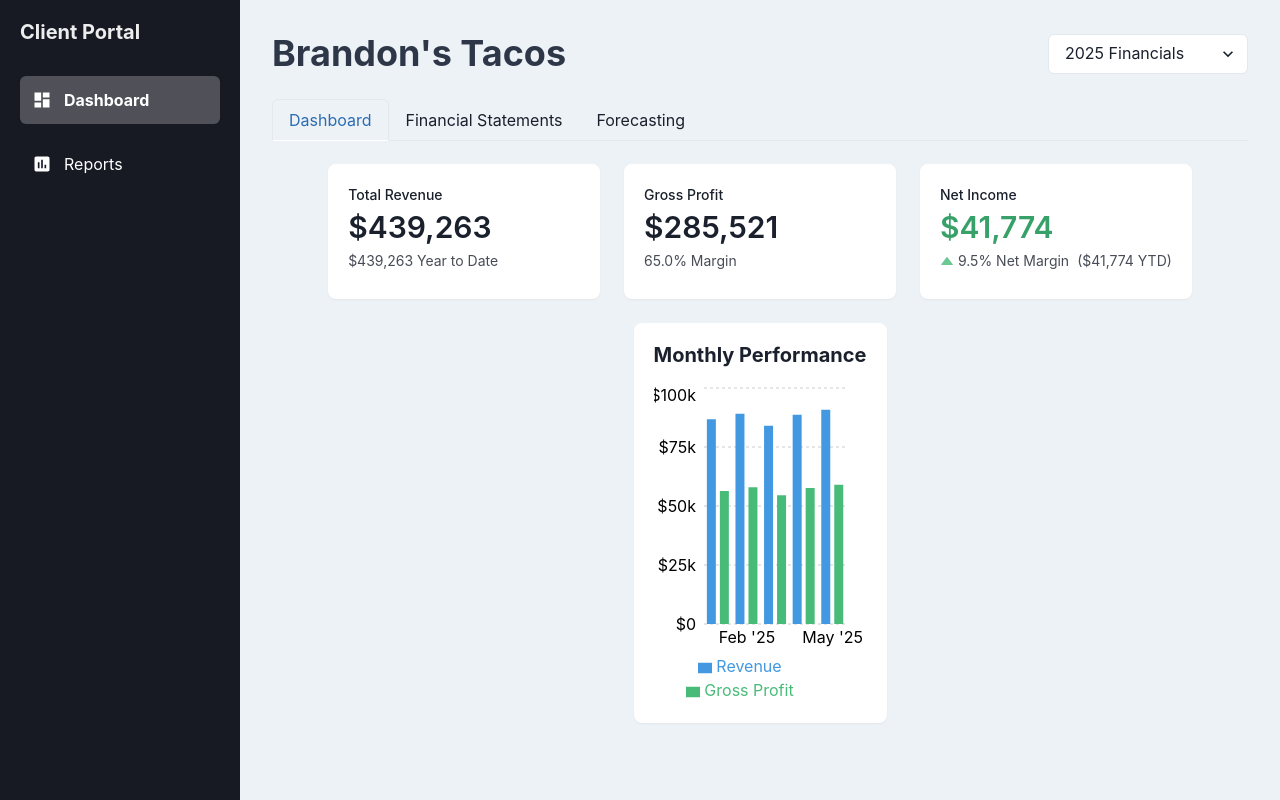
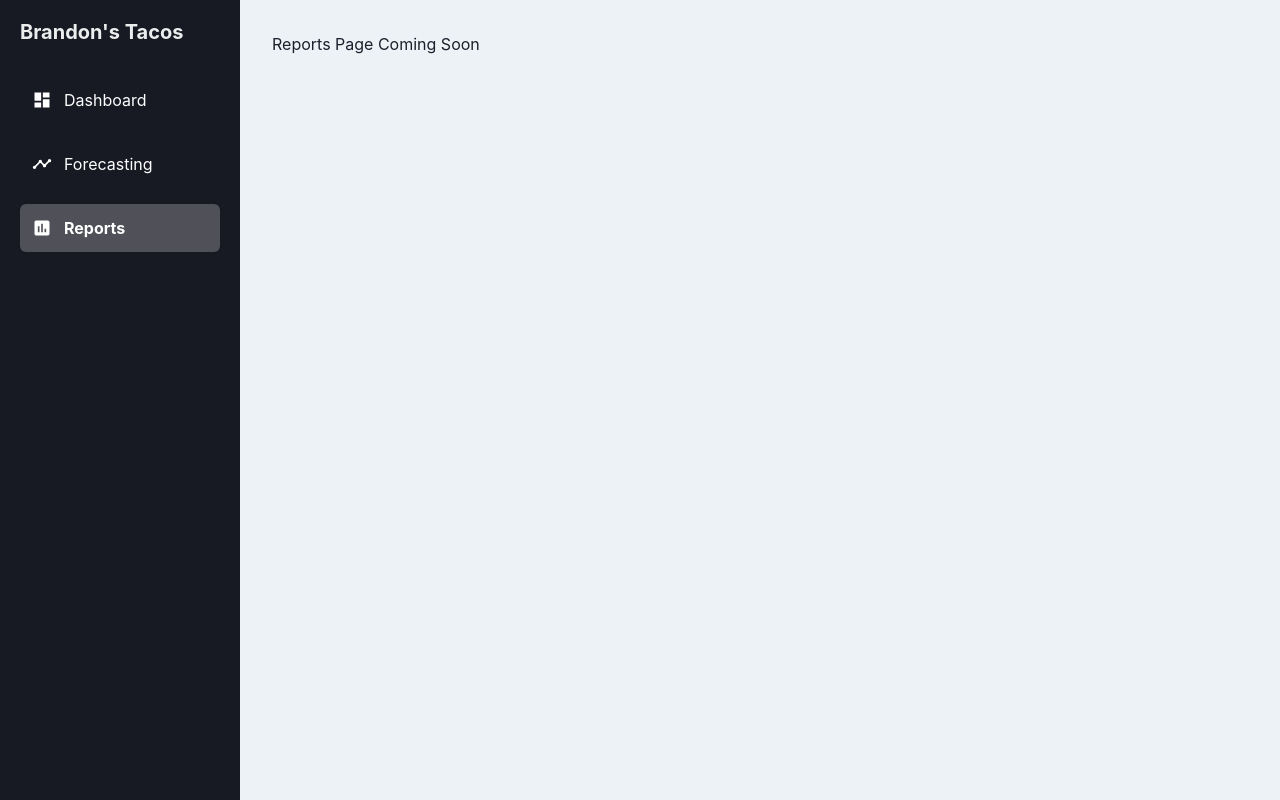
Before and after one commit to brandonli714/client-portal-mvp, a React (Create React App) app: page /reports in a window 1280 px wide. Built offline with nearby package versions, Linux system fonts and the light colour scheme.

Commit message:
feat: refactor forecast feature into its own page

```diff
--- a/package.json
+++ b/package.json
@@ -14,11 +14,13 @@
     "@types/node": "^12.20.55",
     "@types/react": "^18.3.23",
     "@types/react-dom": "^18.3.7",
+    "@types/react-router-dom": "^5.3.3",
     "@types/recharts": "^2.0.1",
     "framer-motion": "^11.18.2",
     "react": "^18.3.1",
     "react-dom": "^18.3.1",
     "react-icons": "^3.11.0",
+    "react-router-dom": "^7.6.2",
     "react-scripts": "5.0.1",
     "recharts": "^2.15.4",
     "typescript": "^4.9.5",
--- a/src/App.tsx
+++ b/src/App.tsx
@@ -1,7 +1,9 @@
 // src/App.tsx
 import { ChakraProvider, extendTheme } from '@chakra-ui/react';
+import { BrowserRouter as Router, Routes, Route } from 'react-router-dom';
 import { DashboardLayout } from './components/layout/DashboardLayout';
 import { DashboardPage } from './pages/Dashboard';
+import { ForecastingPage } from './pages/Forecasting';
 
 const theme = extendTheme({
   styles: {
@@ -15,8 +17,14 @@ const theme = extendTheme({
 
 export const App = () => (
   <ChakraProvider theme={theme}>
-    <DashboardLayout>
-      <DashboardPage />
-    </DashboardLayout>
+    <Router>
+      <DashboardLayout>
+        <Routes>
+          <Route path="/" element={<DashboardPage />} />
+          <Route path="/forecasting" element={<ForecastingPage />} />
+          <Route path="/reports" element={<div>Reports Page Coming Soon</div>} />
+        </Routes>
+      </DashboardLayout>
+    </Router>
   </ChakraProvider>
 );
--- a/src/components/MonthlyChart.tsx
+++ b/src/components/MonthlyChart.tsx
@@ -1,7 +1,7 @@
 // src/components/MonthlyChart.tsx
 import React from 'react';
 import { Box, Heading } from '@chakra-ui/react';
-import { BarChart, Bar, XAxis, YAxis, CartesianGrid, Tooltip, Legend, ResponsiveContainer } from 'recharts';
+import { BarChart, Bar, XAxis, YAxis, CartesianGrid, Tooltip, Legend, ResponsiveContainer, ReferenceLine } from 'recharts';
 import { ChartableData } from '../types';
 
 interface MonthlyChartProps {
@@ -10,7 +10,7 @@ interface MonthlyChartProps {
 }
 
 const formatCurrencyForAxis = (value: number) => {
-    if (value >= 1000) {
+    if (Math.abs(value) >= 1000) {
         return `$${(value / 1000).toFixed(0)}k`;
     }
     return `$${value}`;
@@ -27,10 +27,10 @@ export const MonthlyChart: React.FC<MonthlyChartProps> = ({ data, isForecast })
     }
     if (item.type === 'actual') {
       monthData['Actual Revenue'] = item.revenue;
-      monthData['Actual Gross Profit'] = item.grossProfit;
+      monthData['Actual Net Income'] = item.netIncome;
     } else {
       monthData['Forecast Revenue'] = item.revenue;
-      monthData['Forecast Gross Profit'] = item.grossProfit;
+      monthData['Forecast Net Income'] = item.netIncome;
     }
     return acc;
   }, [] as any[]);
@@ -48,14 +48,24 @@ export const MonthlyChart: React.FC<MonthlyChartProps> = ({ data, isForecast })
                 <XAxis dataKey="month" stroke="gray.500" />
                 <YAxis stroke="gray.500" tickFormatter={formatCurrencyForAxis} />
                 <Tooltip
-                    formatter={(value: number) => new Intl.NumberFormat('en-US', { style: 'currency', currency: 'USD' }).format(value)}
+                    formatter={(value: number, name: string) => {
+                        const formattedValue = new Intl.NumberFormat('en-US', { style: 'currency', currency: 'USD' }).format(value);
+                        if (name === 'Actual Net Income' || name === 'Forecast Net Income') {
+                            return [formattedValue, 'Net Income'];
+                        }
+                        if (name === 'Actual Revenue' || name === 'Forecast Revenue') {
+                            return [formattedValue, 'Revenue'];
+                        }
+                        return [formattedValue, name];
+                    }}
                     cursor={{fill: 'rgba(230, 230, 230, 0.5)'}}
                 />
                 <Legend />
-                <Bar dataKey="Actual Revenue" fill={isForecast ? "#CBD5E0" : "#4299E1"} name="Revenue" />
-                <Bar dataKey="Actual Gross Profit" fill={isForecast ? "#A0AEC0" : "#48BB78"} name="Gross Profit" />
+                <ReferenceLine y={0} stroke="#000" strokeWidth={1} />
+                <Bar dataKey="Actual Revenue" fill={isForecast ? "#a0aec0" : "#4299E1"} name="Revenue" />
+                <Bar dataKey="Actual Net Income" fill={isForecast ? "#BEE3F8" : "#48BB78"} name="Net Income" />
                 {isForecast && <Bar dataKey="Forecast Revenue" fill="#4299E1" name="Forecast Revenue" />}
-                {isForecast && <Bar dataKey="Forecast Gross Profit" fill="#48BB78" name="Forecast Gross Profit"/>}
+                {isForecast && <Bar dataKey="Forecast Net Income" fill="#48BB78" name="Forecast Net Income"/>}
             </BarChart>
         </ResponsiveContainer>
     </Box>
--- a/src/components/layout/DashboardLayout.tsx
+++ b/src/components/layout/DashboardLayout.tsx
@@ -11,8 +11,12 @@ export const DashboardLayout: React.FC<DashboardLayoutProps> = ({ children }) =>
   return (
     <Box>
       <Sidebar />
+      {/* This outer box creates the fixed margin for the sidebar */}
       <Box ml="240px" p="8">
-        {children}
+        {/* This inner box safely centers the content with a max-width */}
+        <Box maxW="1600px" mx="auto">
+          {children}
+        </Box>
       </Box>
     </Box>
   );
--- a/src/components/layout/Sidebar.tsx
+++ b/src/components/layout/Sidebar.tsx
@@ -1,7 +1,30 @@
 // src/components/layout/Sidebar.tsx
 import React from 'react';
 import { Box, VStack, Heading, Link, Icon } from '@chakra-ui/react';
-import { MdDashboard, MdAssessment } from 'react-icons/md';
+import { MdDashboard, MdAssessment, MdTimeline } from 'react-icons/md';
+import { NavLink } from 'react-router-dom';
+
+const activeLinkStyle = {
+  bg: 'whiteAlpha.400',
+  fontWeight: 'bold',
+};
+
+const NavItem = ({ to, icon, children }: { to: string; icon: React.ElementType; children: React.ReactNode }) => (
+    <Link
+        as={NavLink}
+        to={to}
+        p={3}
+        borderRadius="md"
+        display="flex"
+        alignItems="center"
+        _hover={{ bg: 'whiteAlpha.200' }}
+        _activeLink={activeLinkStyle}
+    >
+        <Icon as={icon} mr={3} w={5} h={5} />
+        {children}
+    </Link>
+);
+
 
 export const Sidebar = () => {
   return (
@@ -18,32 +41,12 @@ export const Sidebar = () => {
     >
       <VStack align="stretch" spacing={8}>
         <Heading as="h1" size="md" color="whiteAlpha.900">
-          Client Portal
+          Brandon's Tacos
         </Heading>
         <VStack align="stretch" spacing={4}>
-          <Link
-            href="#"
-            bg="whiteAlpha.400"
-            p={3}
-            borderRadius="md"
-            fontWeight="bold"
-            display="flex"
-            alignItems="center"
-          >
-            <Icon as={MdDashboard} mr={3} w={5} h={5} />
-            Dashboard
-          </Link>
-          <Link
-            href="#"
-            p={3}
-            borderRadius="md"
-            _hover={{ bg: 'whiteAlpha.200' }}
-            display="flex"
-            alignItems="center"
-          >
-            <Icon as={MdAssessment} mr={3} w={5} h={5} />
-            Reports
-          </Link>
+            <NavItem to="/" icon={MdDashboard}>Dashboard</NavItem>
+            <NavItem to="/forecasting" icon={MdTimeline}>Forecasting</NavItem>
+            <NavItem to="/reports" icon={MdAssessment}>Reports</NavItem>
         </VStack>
       </VStack>
     </Box>
--- a/src/pages/Dashboard.tsx
+++ b/src/pages/Dashboard.tsx
@@ -8,24 +8,20 @@ import { generateFinancialData } from '../utils/dataGenerator';
 import { FinancialStatementTable } from '../components/FinancialStatementTable';
 import { SummaryCards } from '../components/SummaryCards';
 import { MonthlyChart } from '../components/MonthlyChart';
-import { useForecastingAI } from '../hooks/useForecasting';
-import { VarianceWaterfallChart } from '../components/VarianceWaterfallChart';
-import { AssumptionsModal } from '../components/AssumptionsModal';
 import { ChartableData } from '../types';
 import { MonthlyFinancials } from '../MonthlyFinancials';
-import { ScenarioPlanner } from '../components/ScenarioPlanner';
 
 // Generate the data once
 const allData = generateFinancialData();
 const availableYears = Array.from(new Set(allData.map(d => d.date.getFullYear()))).sort((a, b) => b - a);
 
-function transformToChartable(data: MonthlyFinancials[], type: 'actual' | 'forecast'): ChartableData[] {
+function transformToChartable(data: MonthlyFinancials[]): ChartableData[] {
   return data.map(d => ({
     date: d.date,
     revenue: d.revenue.total,
     grossProfit: d.grossProfit,
     netIncome: d.netIncome,
-    type,
+    type: 'actual', // Type is always 'actual' for this chart
     month: d.date.toLocaleString('default', { month: 'short' }) + ` '${d.date.getFullYear().toString().slice(2)}`
   }));
 }
@@ -37,74 +33,29 @@ export const DashboardPage = () => {
     return allData.filter(d => d.date.getFullYear() === selectedYear);
   }, [selectedYear]);
 
-  // The hook now only needs the base data for the selected year
-  const {
-    isModalOpen,
-    closeModal,
-    isLoading,
-    startAnalysis,
-    generatedModifications,
-    updateModification,
-    applyForecast,
-    forecastData,
-    clearForecast,
-    isPlanning
-  } = useForecastingAI(actualDataForYear);
-
-  const forecastDataForYear = useMemo(() => {
-    // The forecastData from the hook is already the complete forecast
-    if (!forecastData) return null;
-    return forecastData;
-  }, [forecastData]);
-
-  const displayData = useMemo(() => {
-    const actualChartable = transformToChartable(actualDataForYear.slice(-12), 'actual');
-    if (isPlanning && forecastDataForYear) {
-      const forecastChartable = transformToChartable(forecastDataForYear, 'forecast');
-      // Create a combined view for the chart
-      return [...actualChartable, ...forecastChartable];
-    }
-    return actualChartable;
-  }, [actualDataForYear, forecastDataForYear, isPlanning]);
-
-  const financialStatementData = useMemo(() => {
-      // If planning, show the TTM actuals plus the 12-month forecast
-      if (isPlanning && forecastDataForYear) {
-          return [...actualDataForYear.slice(-12), ...forecastDataForYear];
-      }
-      // Otherwise, just show the selected year's actuals
-      return actualDataForYear;
-  }, [actualDataForYear, forecastDataForYear, isPlanning]);
-
-  const totals = useMemo(() => {
-    const dataToUse = isPlanning && forecastDataForYear ? forecastDataForYear : actualDataForYear;
-    if (!dataToUse) return { revenue: 0, grossProfit: 0, netIncome: 0, ytdRevenue: 0, ytdNetIncome: 0 };
-
+  const actualTotals = useMemo(() => {
+    const dataToUse = actualDataForYear;
     const currentMonthIndex = new Date().getMonth();
     const isCurrentYear = selectedYear === new Date().getFullYear();
 
-    const annualTotals = (dataToUse as MonthlyFinancials[]).reduce((acc: { revenue: number, grossProfit: number, netIncome: number }, data) => {
+    return dataToUse.reduce((acc, data) => {
+      const month = data.date.getMonth();
       acc.revenue += data.revenue.total;
       acc.grossProfit += data.grossProfit;
       acc.netIncome += data.netIncome;
-        return acc;
-    }, { revenue: 0, grossProfit: 0, netIncome: 0 });
-
-
-    const ytdTotals = actualDataForYear.reduce((acc, data) => {
-        const month = data.date.getMonth();
       if (isCurrentYear && month <= currentMonthIndex) {
           acc.ytdRevenue += data.revenue.total;
           acc.ytdNetIncome += data.netIncome;
       }
       return acc;
-    }, { ytdRevenue: 0, ytdNetIncome: 0 });
+    }, { revenue: 0, grossProfit: 0, netIncome: 0, ytdRevenue: 0, ytdNetIncome: 0 });
+  }, [actualDataForYear, selectedYear]);
 
-    return { ...annualTotals, ...ytdTotals };
-  }, [actualDataForYear, forecastDataForYear, isPlanning, selectedYear]);
+  const actualDisplayData = useMemo(() => {
+    return transformToChartable(actualDataForYear.slice(-12));
+  }, [actualDataForYear]);
 
   return (
-    <>
     <VStack spacing={6} align="stretch">
       <Flex justifyContent="space-between" alignItems="center">
         <Heading as="h2" size="xl" color="gray.700">Brandon's Tacos</Heading>
@@ -113,7 +64,6 @@ export const DashboardPage = () => {
           value={selectedYear}
           onChange={(e) => setSelectedYear(parseInt(e.target.value, 10))}
           bg="white"
-            visibility={isPlanning ? 'hidden' : 'visible'} // Hide when forecasting
         >
           {availableYears.map(year => <option key={year} value={year}>{year} Financials</option>)}
         </Select>
@@ -123,47 +73,26 @@ export const DashboardPage = () => {
         <TabList>
           <Tab>Dashboard</Tab>
           <Tab>Financial Statements</Tab>
-            <Tab>Forecasting</Tab>
         </TabList>
         <TabPanels>
           <TabPanel p={0} pt={6}>
-              <VStack spacing={6}>
+            <VStack spacing={6} align="stretch">
               <SummaryCards
-                  totalRevenue={totals.revenue}
-                  totalGrossProfit={totals.grossProfit}
-                  netIncome={totals.netIncome}
-                  ytdRevenue={totals.ytdRevenue}
-                  ytdNetIncome={totals.ytdNetIncome}
-                  isForecast={isPlanning}
+                totalRevenue={actualTotals.revenue}
+                totalGrossProfit={actualTotals.grossProfit}
+                netIncome={actualTotals.netIncome}
+                ytdRevenue={actualTotals.ytdRevenue}
+                ytdNetIncome={actualTotals.ytdNetIncome}
+                isForecast={false}
               />
-                {isPlanning && forecastDataForYear && (
-                  <VarianceWaterfallChart actualData={actualDataForYear.slice(-12)} forecastData={forecastDataForYear} />
-                )}
-                <MonthlyChart data={displayData} isForecast={isPlanning}/>
+              <MonthlyChart data={actualDisplayData} isForecast={false} />
             </VStack>
           </TabPanel>
           <TabPanel p={0} pt={6}>
-              <FinancialStatementTable data={financialStatementData} />
-            </TabPanel>
-            <TabPanel p={0} pt={6}>
-                 <ScenarioPlanner
-                    onAnalyze={startAnalysis}
-                    onClear={clearForecast}
-                    isPlanning={isPlanning}
-                />
+            <FinancialStatementTable data={actualDataForYear} />
           </TabPanel>
         </TabPanels>
       </Tabs>
     </VStack>
-
-      <AssumptionsModal
-        isOpen={isModalOpen}
-        onClose={closeModal}
-        isLoading={isLoading}
-        assumptions={generatedModifications}
-        onApply={applyForecast}
-        onAssumptionChange={updateModification}
-      />
-    </>
   );
 };
--- /dev/null
+++ b/src/pages/Forecasting.tsx
@@ -0,0 +1,102 @@
+// src/pages/Forecasting.tsx
+import React, { useMemo } from 'react';
+import { VStack } from '@chakra-ui/react';
+import { generateFinancialData } from '../utils/dataGenerator';
+import { SummaryCards } from '../components/SummaryCards';
+import { MonthlyChart } from '../components/MonthlyChart';
+import { useForecastingAI } from '../hooks/useForecasting';
+import { VarianceWaterfallChart } from '../components/VarianceWaterfallChart';
+import { AssumptionsModal } from '../components/AssumptionsModal';
+import { ChartableData } from '../types';
+import { MonthlyFinancials } from '../MonthlyFinancials';
+import { ScenarioPlanner } from '../components/ScenarioPlanner';
+
+// This data generation will be shared, but for now, we'll keep it simple
+const allData = generateFinancialData();
+
+function transformToChartable(data: MonthlyFinancials[], type: 'actual' | 'forecast'): ChartableData[] {
+  return data.map(d => ({
+    date: d.date,
+    revenue: d.revenue.total,
+    grossProfit: d.grossProfit,
+    netIncome: d.netIncome,
+    type,
+    month: d.date.toLocaleString('default', { month: 'short' }) + ` '${d.date.getFullYear().toString().slice(2)}`
+  }));
+}
+
+export const ForecastingPage = () => {
+  // We'll use the full dataset here for forecasting purposes
+  const actualData = useMemo(() => allData, []);
+
+  const {
+    isModalOpen,
+    closeModal,
+    isLoading,
+    startAnalysis,
+    generatedModifications,
+    updateModification,
+    applyForecast,
+    forecastData,
+    clearForecast,
+    isPlanning
+  } = useForecastingAI(actualData);
+
+  const forecastTotals = useMemo(() => {
+    if (!isPlanning || !forecastData) return null;
+
+    return forecastData.reduce((acc, data) => {
+      acc.revenue += data.revenue.total;
+      acc.grossProfit += data.grossProfit;
+      acc.netIncome += data.netIncome;
+      return acc;
+    }, { revenue: 0, grossProfit: 0, netIncome: 0, ytdRevenue: 0, ytdNetIncome: 0 });
+  }, [forecastData, isPlanning]);
+
+  const comparisonDisplayData = useMemo(() => {
+    // Always show TTM actuals as the base for comparison
+    const actualChartable = transformToChartable(actualData.slice(-12), 'actual');
+    if (isPlanning && forecastData) {
+      const forecastChartable = transformToChartable(forecastData, 'forecast');
+      return [...actualChartable, ...forecastChartable];
+    }
+    // If not planning, the chart inside the forecast tab will just show the TTM actuals
+    return actualChartable;
+  }, [actualData, forecastData, isPlanning]);
+
+
+  return (
+    <>
+      <VStack spacing={8} align="stretch">
+        <ScenarioPlanner
+            onAnalyze={startAnalysis}
+            onClear={clearForecast}
+            isPlanning={isPlanning}
+        />
+        {isPlanning && forecastData && forecastTotals && (
+          <VStack spacing={6} align="stretch">
+            <SummaryCards
+              totalRevenue={forecastTotals.revenue}
+              totalGrossProfit={forecastTotals.grossProfit}
+              netIncome={forecastTotals.netIncome}
+              ytdRevenue={0} // Not applicable
+              ytdNetIncome={0} // Not applicable
+              isForecast={true}
+            />
+            <VarianceWaterfallChart actualData={actualData.slice(-12)} forecastData={forecastData} />
+            <MonthlyChart data={comparisonDisplayData} isForecast={true}/>
+          </VStack>
+        )}
+      </VStack>
+
+      <AssumptionsModal
+        isOpen={isModalOpen}
+        onClose={closeModal}
+        isLoading={isLoading}
+        assumptions={generatedModifications}
+        onApply={applyForecast}
+        onAssumptionChange={updateModification}
+      />
+    </>
+  );
+};
```
Also changed, not shown: src/hooks/useForecasting.ts (+35 -9 lines), 1 other file (tests, documents, lock files or other folders). Lines whose indentation alone changed are shown as unchanged.
